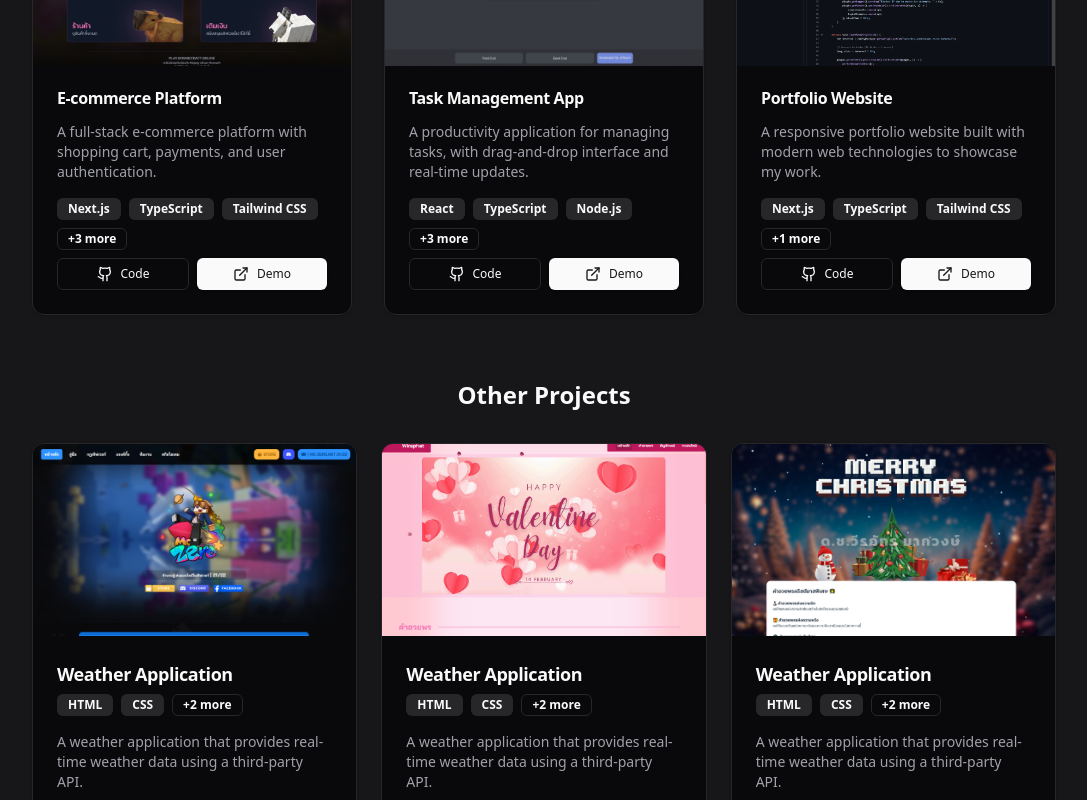
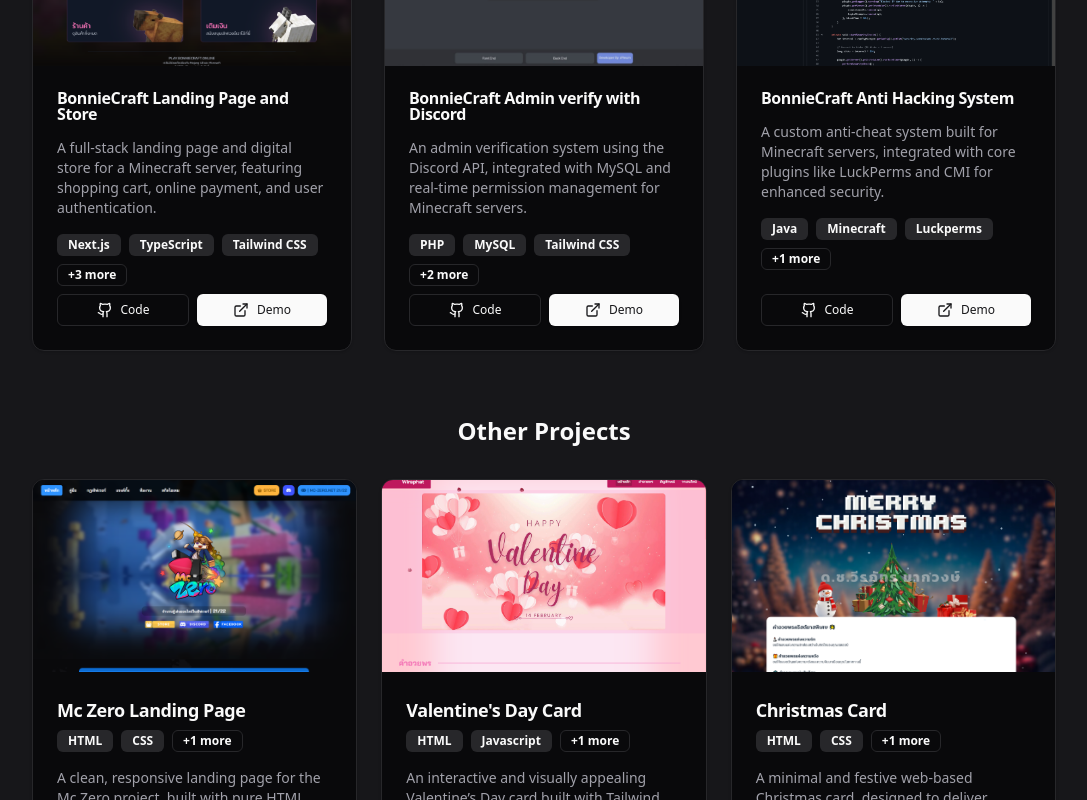
Before and after one commit to zpleum/Portfolio, a Next.js app: page / in a window 1280 px wide. Shown: the part 2660-3460 px from the top of the page, without its empty margins (96-1183 px from the left). Built offline with nearby package versions, Linux system fonts and the light colour scheme.

Commit message:
Add files via upload

```diff
--- a/src/components/sections/projects.tsx
+++ b/src/components/sections/projects.tsx
@@ -10,60 +10,60 @@
 const projects = [
   {
     id: 1,
-    title: "E-commerce Platform",
-    description: "A full-stack e-commerce platform with shopping cart, payments, and user authentication.",
+    title: "BonnieCraft Landing Page and Store",
+    description: "A full-stack landing page and digital store for a Minecraft server, featuring shopping cart, online payment, and user authentication.",
     image: "project1.png",
-    tags: ["Next.js", "TypeScript", "Tailwind CSS", "Prisma", "PostgreSQL", "Stripe"],
+    tags: ["Next.js", "TypeScript", "Tailwind CSS", "MySQL", "SlipOK", "Javascript"],
     demoUrl: "https://project1.zpleum.dev",
     githubUrl: "https://github.zpleum.dev/project1",
     featured: true,
   },
   {
     id: 2,
-    title: "Task Management App",
-    description: "A productivity application for managing tasks, with drag-and-drop interface and real-time updates.",
+    title: "BonnieCraft Admin verify with Discord",
+    description: "An admin verification system using the Discord API, integrated with MySQL and real-time permission management for Minecraft servers.",
     image: "project2.png",
-    tags: ["React", "TypeScript", "Node.js", "Express", "MongoDB", "Socket.io"],
+    tags: ["PHP", "MySQL", "Tailwind CSS", "Javascript", "Discord API"],
     demoUrl: "https://project2.zpleum.dev",
     githubUrl: "https://github.zpleum.dev/project2",
     featured: true,
   },
   {
     id: 3,
-    title: "Portfolio Website",
-    description: "A responsive portfolio website built with modern web technologies to showcase my work.",
+    title: "BonnieCraft Anti Hacking System",
+    description: "A custom anti-cheat system built for Minecraft servers, integrated with core plugins like LuckPerms and CMI for enhanced security.",
     image: "project3.png",
-    tags: ["Next.js", "TypeScript", "Tailwind CSS", "Shadcn UI"],
+    tags: ["Java", "Minecraft", "Luckperms", "CMI"],
     demoUrl: "https://project3.zpleum.dev",
     githubUrl: "https://github.zpleum.dev/project3",
     featured: true,
   },
   {
     id: 4,
-    title: "Weather Application",
-    description: "A weather application that provides real-time weather data using a third-party API.",
+    title: "Mc Zero Landing Page",
+    description: "A clean, responsive landing page for the Mc Zero project, built with pure HTML, CSS, and JavaScript.",
     image: "project4.png",
-    tags: ["HTML", "CSS", "JavaScript", "API Integration"],
+    tags: ["HTML", "CSS", "JavaScript"],
     demoUrl: "https://project4.zpleum.dev",
     githubUrl: "https://github.zpleum.dev/project4",
     featured: false,
   },
   {
     id: 5,
-    title: "Weather Application",
-    description: "A weather application that provides real-time weather data using a third-party API.",
+    title: "Valentine's Day Card",
+    description: "An interactive and visually appealing Valentine’s Day card built with Tailwind CSS and JavaScript to share love digitally.",
     image: "project5.png",
-    tags: ["HTML", "CSS", "JavaScript", "API Integration"],
+    tags: ["HTML", "Javascript", "Tailwind CSS"],
     demoUrl: "https://project5.zpleum.dev",
     githubUrl: "https://github.zpleum.dev/project4",
     featured: false,
   },
   {
     id: 6,
-    title: "Weather Application",
-    description: "A weather application that provides real-time weather data using a third-party API.",
+    title: "Christmas Card",
+    description: "A minimal and festive web-based Christmas card, designed to deliver holiday cheer using HTML, CSS, and JavaScript.",
     image: "project6.png",
-    tags: ["HTML", "CSS", "JavaScript", "API Integration"],
+    tags: ["HTML", "CSS", "JavaScript"],
     demoUrl: "https://project6.zpleum.dev",
     githubUrl: "https://github.zpleum.dev/project4",
     featured: false,
```
